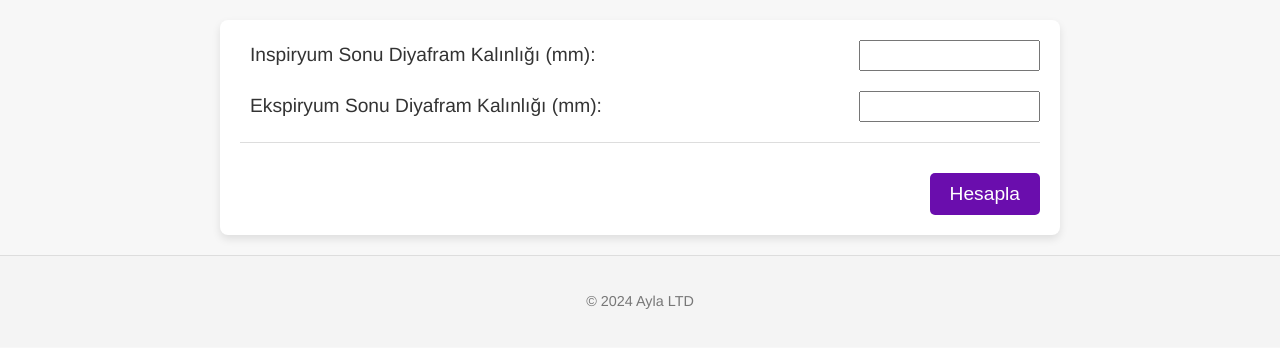
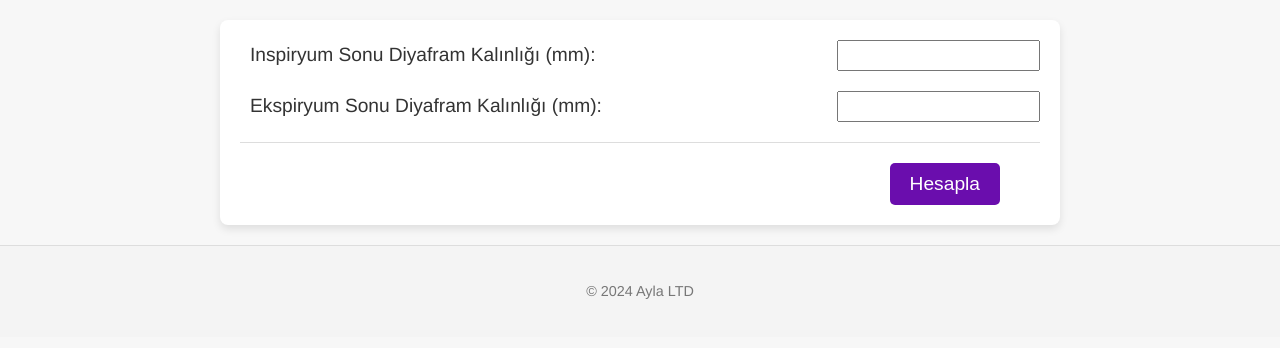
Before and after one commit to MuMSuZ/niv, a Flask app: page /nivsure in a window 1280 px wide. Shown: the part 171-519 px from the top of the page. Run offline with Flask 3, Linux system fonts and the light colour scheme.

Commit message:
Update styles.css

```diff
--- a/static/styles.css
+++ b/static/styles.css
@@ -67,8 +67,9 @@ nav ul li a:hover {
 .button-container {
     display: flex;
     justify-content: right; /* Ortalar */
-    padding-top: 30px;
+    padding-top: 20px;
     border-top: 1px solid #ddd;
+    padding-right: 40px;
 }
 
 footer {
@@ -98,7 +99,7 @@ footer {
 
 .form-group input {
     flex: 0.3;
-    padding: 10px 0 0 0;
+    padding-right: 20px;
 }
 
 .btn-primary {
```
